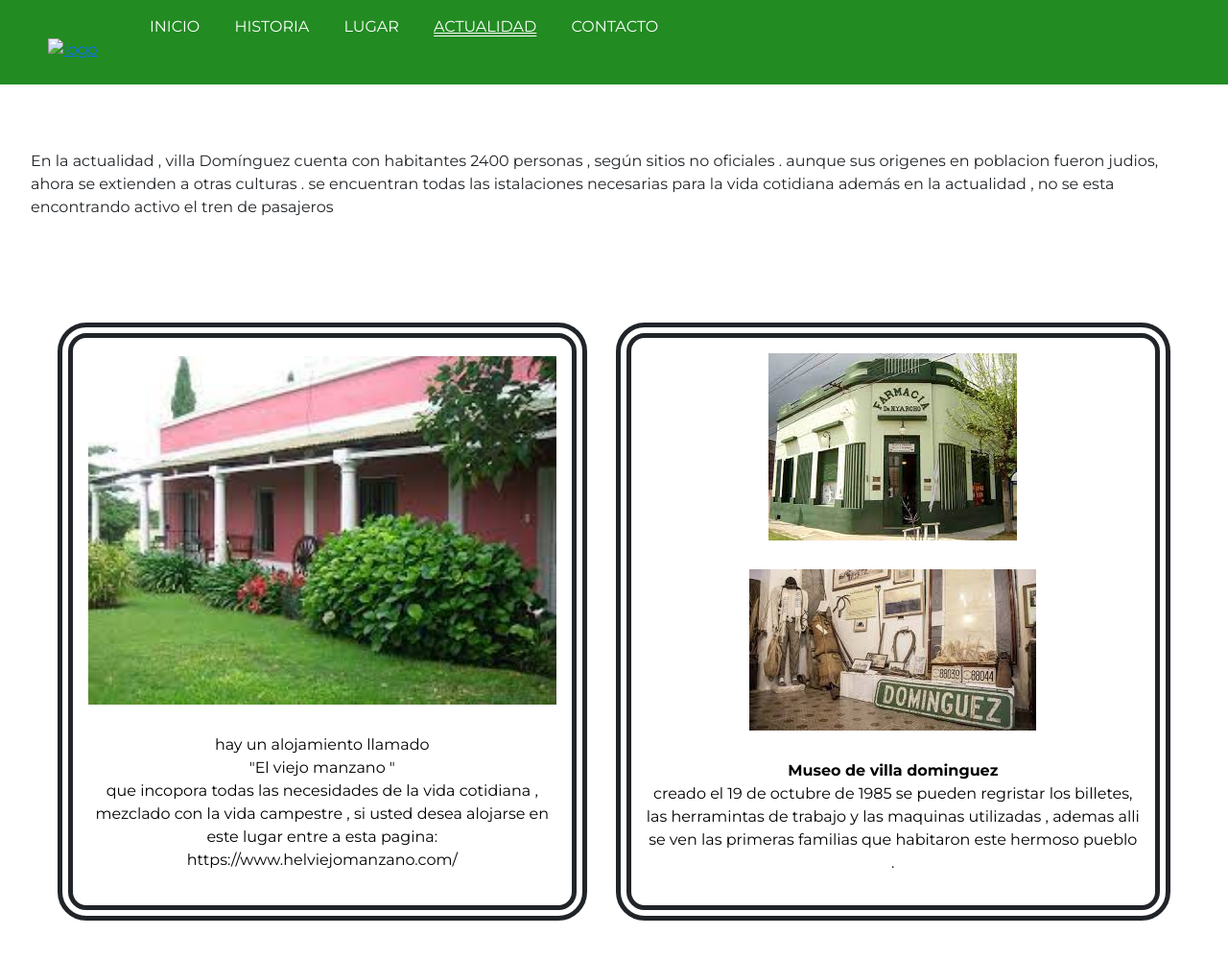
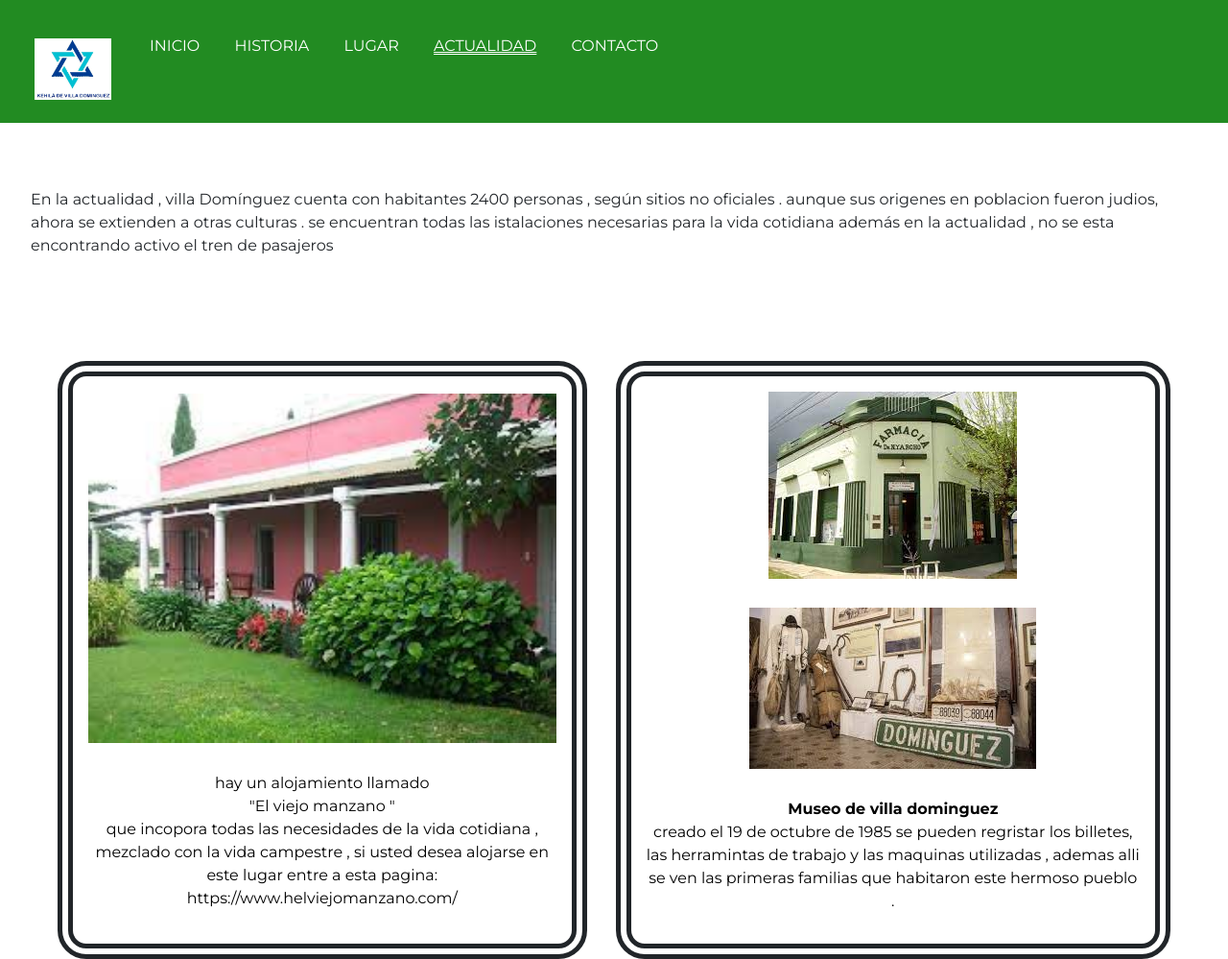
Before and after one commit to lautaro2034/PF-egber-sterin-lautaro, a plain HTML site: page paginas/actualidad.html in a window 1280 px wide. Shown: the top 999 px of the page at 96% size. Drawn offline with nearby package versions, Linux system fonts and the light colour scheme.

Commit message:
reparo link de de img de logo

```diff
--- a/paginas/actualidad.html
+++ b/paginas/actualidad.html
@@ -35,7 +35,7 @@
             <a href="index.html"
               ><img
                 class="logo__header"
-                src="..//fotos/VILLA-DOMINGUEZ.jpg"
+                src="../fotos/VILLA-DOMINGUEZ.jpg"
                 alt="logo"
             /></a>
           </div>
```
Also changed, not shown: paginas/contacto.html (+1 -1 lines), paginas/historia.html (+1 -1 lines), paginas/lugar.html (+1 -1 lines).
